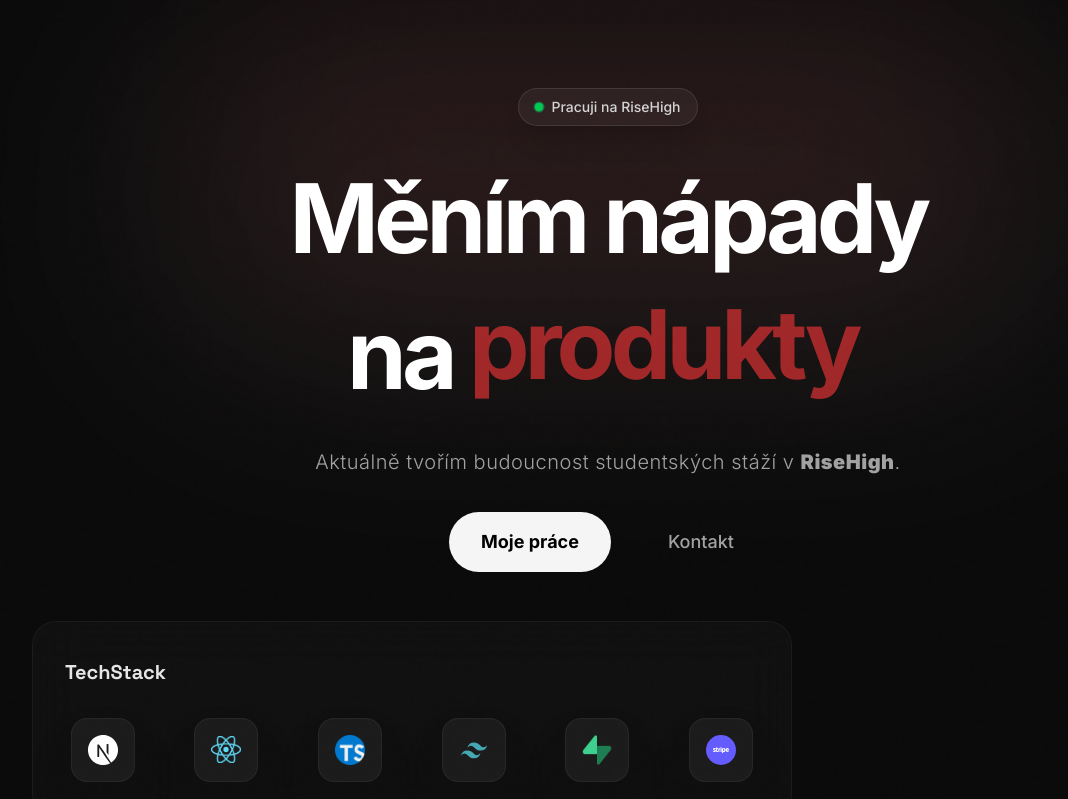
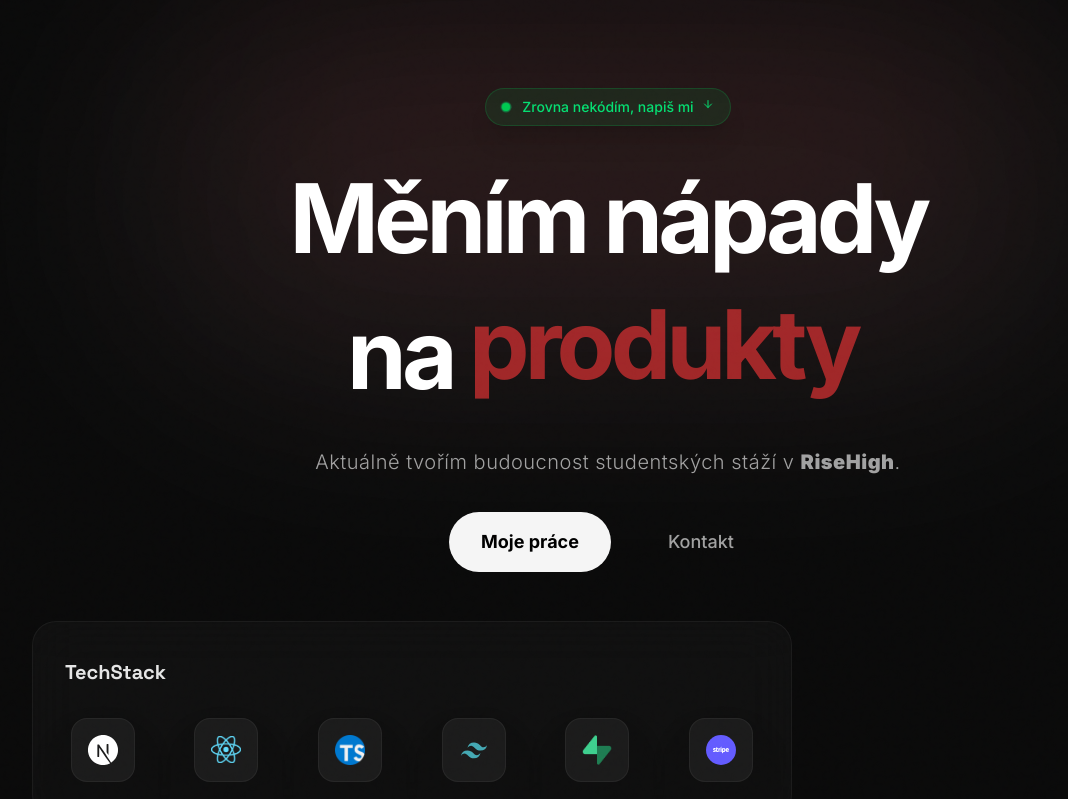
Before and after one commit to zdenek-ferenc/portfolio, a Next.js app: page / in a window 1280 px wide. Shown: the top 799 px of the page, without its empty margins (32-1100 px from the left). Built offline with nearby package versions, Linux system fonts and the light colour scheme; no server answers; the database is empty.

Commit message:
fix: status badge + refactor barev na CSS var

```diff
--- a/components/bento-grid.tsx
+++ b/components/bento-grid.tsx
@@ -67,9 +67,9 @@ export default function BentoGrid() {
               </div>
             </div>
           </SpotlightCard>
-          <SpotlightCard className="hidden md:flex !p-8 backdrop-blur-xl flex-col items-center justify-center text-center gap-6 group animate-fade-in-up delay-100">
-            <div className="w-16 h-16 bg-[#CF2F31]/10 rounded-full flex items-center justify-center group-hover:scale-110 transition-transform duration-500">
-              <MapPin className="w-8 h-8 text-[#CF2F31]" />
+          <SpotlightCard className="hidden md:flex p-8 backdrop-blur-xl flex-col items-center justify-center text-center gap-6 group animate-fade-in-up delay-100">
+            <div className="w-16 h-16 bg-accent/10 rounded-full flex items-center justify-center group-hover:scale-110 transition-transform duration-500">
+              <MapPin className="w-8 h-8 text-accent" />
             </div>
             <div>
               <p className="text-xs text-neutral-500 uppercase tracking-widest font-semibold mb-2">Lokace</p>
--- a/components/bento-tile.tsx
+++ b/components/bento-tile.tsx
@@ -17,7 +17,7 @@ export default function BentoTile({ children, className = "", delay = 0 }: Bento
       viewport={{ once: true, margin: "-100px" }}
       transition={{ duration: 0.5, delay }}
       whileHover={{ y: -4, transition: { duration: 0.2 } }}
-      className={`bg-[#222222] rounded-2xl border border-white/5 hover:border-white/10 transition-all duration-300 ${className}`}
+      className={`bg-surface rounded-2xl border border-white/5 hover:border-white/10 transition-all duration-300 ${className}`}
     >
       {children}
     </motion.div>
--- a/components/footer.tsx
+++ b/components/footer.tsx
@@ -26,7 +26,7 @@ export default function Footer() {
               <p className="text-neutral-500 text-sm font-mono mb-4">MÁTE PROJEKT?</p>
               <a
                 href="mailto:zdenekk.ferenc@gmail.com"
-                className="text-4xl md:text-5xl font-bold text-white hover:text-[#CF2F31] transition-colors tracking-tight"
+                className="text-4xl md:text-5xl font-bold text-white hover:text-accent transition-colors tracking-tight"
               >
                 zdenekk.ferenc@gmail.com
               </a>
--- a/components/hero.tsx
+++ b/components/hero.tsx
@@ -31,7 +31,7 @@ export default function Hero() {
     <section className="min-h-full flex flex-col items-center justify-center px-6 pt-18 sm:pt-22 pb-12 overflow-hidden">
 
       <div className="absolute top-0 left-1/2 -translate-x-1/2 w-[500px] h-[200px] sm:w-[1000px] sm:h-[400px] bg-white/5 blur-[120px] rounded-full pointer-events-none" />
-      <div className="absolute top-0 left-1/2 -translate-x-1/2 w-[400px] h-[200px] sm:w-[800px] sm:h-[300px] bg-[#CF2F31]/10 blur-[100px] rounded-full pointer-events-none mix-blend-screen" />
+      <div className="absolute top-0 left-1/2 -translate-x-1/2 w-[400px] h-[200px] sm:w-[800px] sm:h-[300px] bg-accent/10 blur-[100px] rounded-full pointer-events-none mix-blend-screen" />
 
       <div className="relative z-10 max-w-5xl w-full text-center space-y-8">
 
@@ -51,7 +51,7 @@ export default function Hero() {
                   animate={{ y: 0, opacity: 1 }}
                   exit={{ y: -40, opacity: 0 }}
                   transition={{ duration: 0.5, ease: "easeOut" }}
-                  className="absolute text-[#CF2F31]"
+                  className="absolute text-accent"
                 >
                   {words[index]}
                 </motion.span>
--- a/components/status-badge.tsx
+++ b/components/status-badge.tsx
@@ -1,14 +1,43 @@
 "use client";
 
 import { useState, useEffect } from "react";
-import { motion } from "framer-motion";
-import { Loader2 } from "lucide-react";
+import { ArrowDown } from "lucide-react";
 
 const DISCORD_ID = "268798740968505353";
+
+interface DiscordActivity {
+  name: string;
+  details?: string;
+  state?: string;
+  type: number;
+  assets?: {
+    large_image?: string;
+    large_text?: string;
+    small_image?: string;
+    small_text?: string;
+  };
+}
+
+interface LanyardData {
+  data: {
+    activities: DiscordActivity[];
+    discord_status: string;
+  };
+  success: boolean;
+}
 
 export default function StatusBadge() {
   const [status, setStatus] = useState<"loading" | "sleeping" | "coding" | "online">("loading");
   const [activityText, setActivityText] = useState("Načítám status...");
+
+  const handleContactClick = () => {
+    if (status === "online") {
+      const contactSection = document.getElementById("about");
+      if (contactSection) {
+        contactSection.scrollIntoView({ behavior: "smooth" });
+      }
+    }
+  };
 
   useEffect(() => {
     const checkStatus = async () => {
@@ -22,28 +51,32 @@ export default function StatusBadge() {
       }
 
       try {
-                if (DISCORD_ID === "268798740968505353") throw new Error("No ID");
+        const response = await fetch(`https://api.lanyard.rest/v1/users/${DISCORD_ID}`);
+        const json = (await response.json()) as LanyardData;
 
-                const response = await fetch(`https://api.lanyard.rest/v1/users/${DISCORD_ID}`);
-                const data = await response.json();
-
-                if (data.success && data.data) {
-                    const activities = data.data.activities;
-                    const vscode = activities.find((act: any) => act.name === "Visual Studio Code");
+        if (json.success && json.data) {
+          const activities = json.data.activities;
+          const vscode = activities.find((act) => act.name === "Visual Studio Code");
 
           if (vscode) {
             setStatus("coding");
-                        const details = vscode.details || vscode.state || "Visual Studio Code";
-                        setActivityText(`Kódím: ${details}`);
+
+            let repo = vscode.state || "Repo";
+            let file = vscode.details || "Code";
+
+            repo = repo.replace("Workspace: ", "");
+            file = file.replace("Editing ", "").replace("Working on ", "");
+
+            setActivityText(`Pracuju: ${repo}/${file}`);
             return;
           }
         }
       } catch (error) {
-
+        console.error("Chyba při načítání Lanyard statusu:", error);
       }
 
       setStatus("online");
-            setActivityText("Pracuji na RiseHigh");
+      setActivityText("Zrovna nekódím, napiš mi");
     };
 
     checkStatus();
@@ -55,31 +88,31 @@ export default function StatusBadge() {
     switch (status) {
       case "sleeping":
         return {
-                    color: "bg-neutral-500",
-                    pulseColor: "bg-neutral-400",
+          wrapper: "bg-neutral-500/10 border-neutral-800 cursor-default",
+          dot: "bg-neutral-500",
+          pulse: "",
           text: "text-neutral-400",
-                    borderColor: "border-neutral-800"
         };
       case "coding":
         return {
-                    color: "bg-blue-500",
-                    pulseColor: "bg-blue-400",
+          wrapper: "bg-blue-500/10 border-blue-500/20 cursor-default",
+          dot: "bg-blue-500",
+          pulse: "bg-blue-400",
           text: "text-blue-400",
-                    borderColor: "border-blue-500/20"
         };
       case "online":
         return {
-                    color: "bg-green-500",
-                    pulseColor: "bg-green-400",
-                    text: "text-neutral-300",
-                    borderColor: "border-white/10"
+          wrapper: "bg-green-500/10 border-green-500/20 hover:bg-green-500/20 cursor-pointer group",
+          dot: "bg-green-500",
+          pulse: "bg-green-400",
+          text: "text-green-400 group-hover:text-green-300",
         };
       default:
         return {
-                    color: "bg-neutral-500",
-                    pulseColor: "bg-neutral-500",
+          wrapper: "bg-white/5 border-white/5",
+          dot: "bg-neutral-500",
+          pulse: "bg-neutral-500",
           text: "text-neutral-500",
-                    borderColor: "border-white/5"
         };
     }
   };
@@ -87,19 +120,30 @@ export default function StatusBadge() {
   const config = getStatusConfig();
 
   return (
-        <div className={`inline-flex items-center gap-2 px-4 py-2 rounded-full bg-white/5 border backdrop-blur-md shadow-xl transition-colors duration-500 ${config.borderColor}`}>
+    <div
+      onClick={handleContactClick}
+      className={`
+        inline-flex items-center gap-3 px-4 py-2 rounded-full border backdrop-blur-md shadow-xl
+        transition-all duration-300 ${config.wrapper}
+      `}
+    >
       <div className="relative flex h-2 w-2">
-                {status !== "sleeping" && (
-                    <span className={`animate-ping absolute inline-flex h-full w-full rounded-full opacity-75 ${config.pulseColor}`}></span>
+        {config.pulse && (
+          <span className={`animate-ping absolute inline-flex h-full w-full rounded-full opacity-75 ${config.pulse}`}></span>
         )}
-                <span className={`relative inline-flex rounded-full h-2 w-2 transition-colors duration-500 ${config.color}`}></span>
+        <span className={`relative inline-flex rounded-full h-2 w-2 transition-colors duration-500 ${config.dot}`}></span>
       </div>
 
-            <span className={`text-sm font-medium transition-colors duration-500 ${config.text}`}>
+      <span className={`text-sm font-medium transition-colors duration-500 flex items-center gap-2 ${config.text}`}>
         {status === "loading" ? (
            <span className="opacity-50">Načítám...</span>
         ) : (
-                    activityText
+          <>
+            {activityText}
+            {status === "online" && (
+              <ArrowDown className="w-3 h-3 animate-bounce" />
+            )}
+          </>
         )}
       </span>
     </div>
```
Also changed, not shown: app/admin/page.tsx (+2 -5 lines), components/command-palette.tsx (+7 -7 lines), components/live-widget.tsx (+5 -5 lines), components/project-card.tsx (+4 -5 lines), components/projects-section.tsx (+4 -4 lines). Lines whose indentation alone changed are shown as unchanged.
